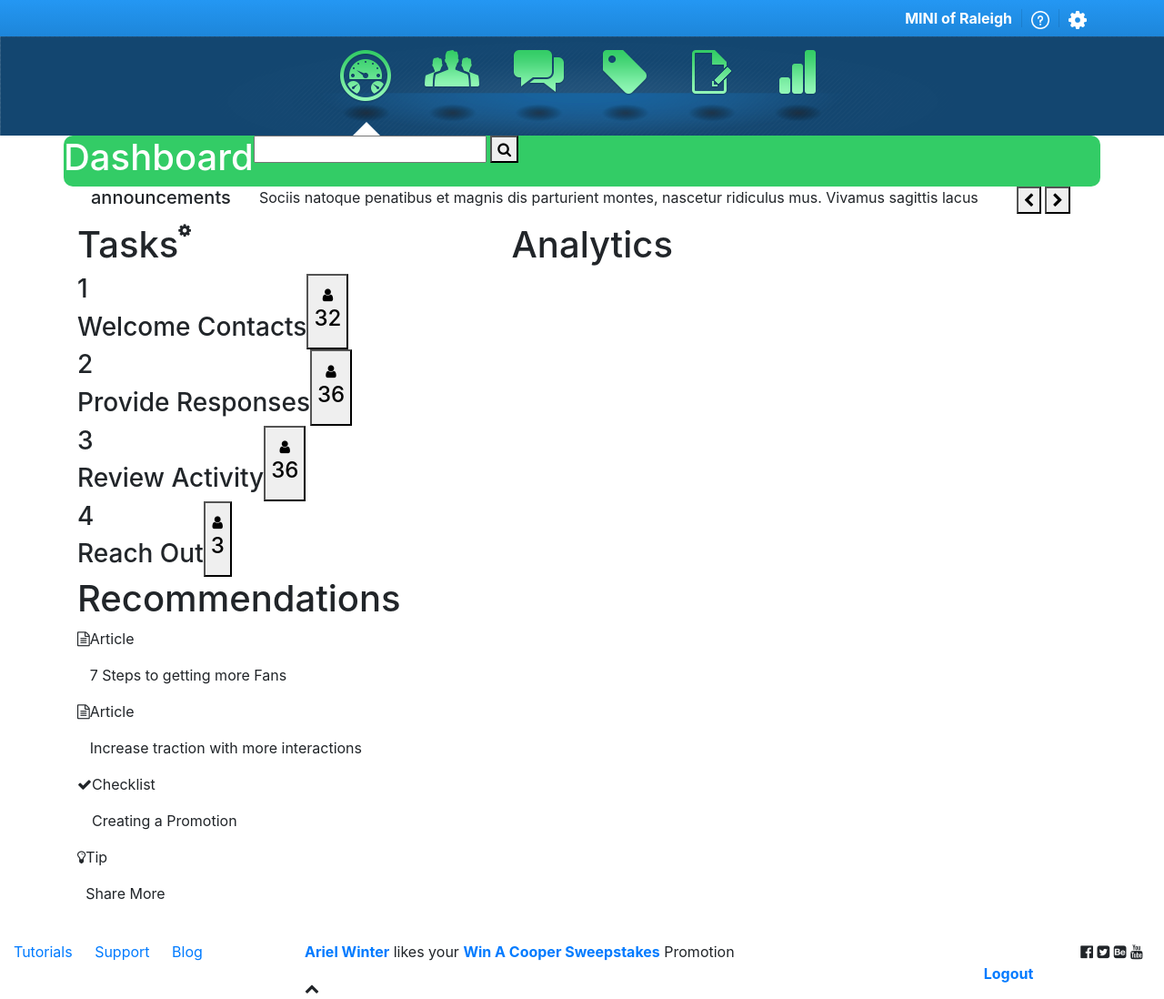
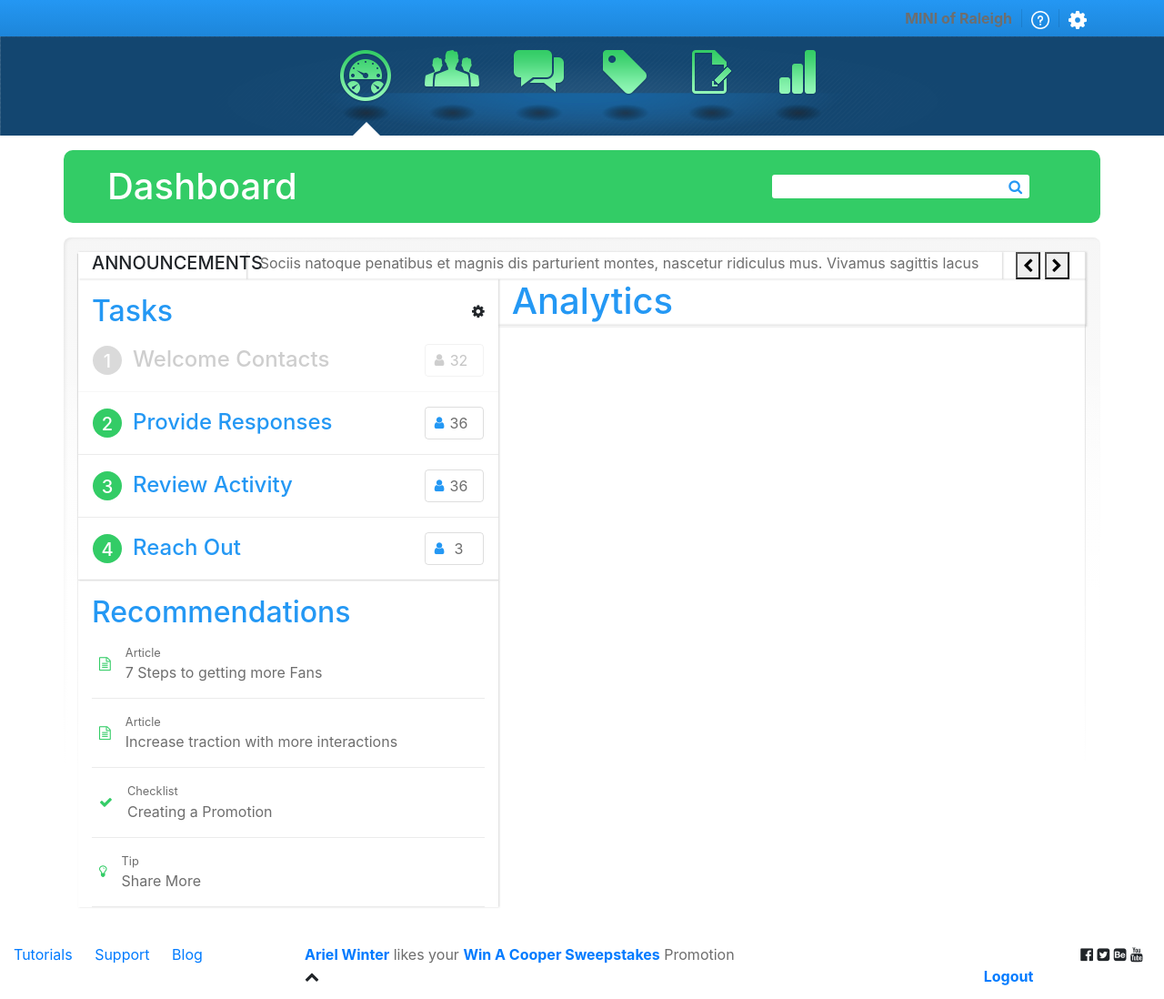
Before and after one commit to coemacfarlane/487-css-proj-1, a plain HTML site: page index.html in a window 1280 px wide. Shown: the whole page at 91% size. Drawn offline with nearby package versions, Linux system fonts and the light colour scheme.

Commit message:
tasks/recs

```diff
--- a/css/style.css
+++ b/css/style.css
@@ -4,10 +4,21 @@
 
 :root {
     --green: rgb(51,204,102);
-    --blue: rgb(36.152,244);
+    --blue: rgb(36,152,244);
     --dark-blue: rgb(18,69,112);
     --orange: rgb(255,155,19);
-    --grey: rgb(119,119,119);
+    --grey: rgb(110,110,110);
+}
+
+h1, h2, h3, h4, h5, p {
+    margin: 0;
+}
+p {
+    color: var(--grey);
+}
+a:hover {
+    text-decoration: none;
+    opacity: 0.8;
 }
 
 /* HEADER */
@@ -74,4 +85,111 @@ nav {
     background-color: var(--green);
     color: white;
     border-radius: 10px;
+    margin-top: 1em;
 }
+
+#search-bar input{
+    border: none;
+    border-radius: 3px 0px 0px 3px;
+}
+#search-bar input:focus{
+    outline: 0;
+}
+#search-bar button {
+    border: none;
+    cursor: pointer;
+    color: var(--blue);
+    padding: 1px 8px;
+    margin: 0;
+    background-color: white;
+    border-radius: 0px 3px 3px 0px;
+}
+
+/*
+CONTENT
+ */
+.dashboard {
+    margin-top: 1em;
+    background-image: linear-gradient(360deg, rgba(255,255,255,0) 50%, rgba(246,246,246,1) 100%);
+    border-radius: 8px;
+    box-shadow: inset 2px 1px 3px rgba(110,110,110, 0.1), -2px -1px 0px rgba(119,119,119, 0);
+    position: relative;
+}
+.fade-overlay {
+    position: absolute;
+    top: 0; left: 0;
+    height: 100%; width: 100%;
+    background-image: linear-gradient(180deg, rgba(255,255,255, 0) 15%, rgba(255,255,255, 1) 75%);
+}
+
+.content {
+    background-color: white;
+    box-shadow: -1px 2px 1px rgba(190,190,190,0.5),
+    -1px -2px 1px rgba(190,190,190,0.5) inset;
+    z-index: 99;
+}
+.content h1, h2, h3, h4 {
+    color: var(--blue);
+}
+
+.col-border {
+    box-shadow: 1px 0 2px rgba(119,119,119, 0.3);
+}
+
+.bottom-border {
+    border-bottom: solid 1px rgba(190,190,190,0.3);
+}
+
+/* tasks */
+.task {
+    color: var(--blue);
+}
+
+.task.complete {
+    filter: grayscale(100%);
+    opacity: 0.4;
+}
+
+.task .btn.btn-outline-secondary {
+    display: flex;
+     flex-flow: row nowrap;
+    max-height: 2.5em;
+    border-color: rgba(190,190,190,0.5);
+    color: var(--blue);
+    padding: 5px 10px;
+    min-width: 65px;
+}
+.task .btn.btn-outline-secondary i {
+    font-size-adjust: 0.8;
+}
+.task .btn.btn-outline-secondary p {
+    width: 100%;
+}
+.task .btn.btn-outline-secondary:hover {
+    background-color: rgba(190,190,190,0.5);
+}
+
+.task-num {
+    background-color: var(--green);
+    margin: auto;
+    text-align: center;
+    height: 2em; width: 2em;
+    padding: 5px;
+    border-radius: 50%;
+    color: white;
+}
+
+.task h4 {
+    padding: 0 0.5em;
+}
+
+/* recommendations */
+.rec i {
+    color: var(--green);
+    font-size-adjust: 0.8;
+    padding: 8px 1em 8px 0.5em;
+}
+
+.rec-type {
+    font-size: 0.8em;
+}
--- a/index.html
+++ b/index.html
@@ -31,28 +31,28 @@
             <div class="container h-100 nav-items d-flex flex-row justify-content-center ">
                 <div class="h-100 w-100 row d-flex flex-row justify-content-center flex-nowrap">
                     <div class="nav-icon active">
-                        <img class="" src="imgs/icon-dash.png" alt="">
+                        <a href="#"><img class="" src="imgs/icon-dash.png" alt=""></a>
                         <img class="" src="imgs/shadow-02.png" alt="">
                         <div id="indicator"></div>
                     </div>
                     <div class="nav-icon">
-                        <img src="imgs/icon-customer.png" alt="">
+                        <a href="#"><img src="imgs/icon-customer.png" alt=""></a>
                         <img class="" src="imgs/shadow-02.png" alt="">
                     </div>
                     <div class="nav-icon">
-                        <img src="imgs/icon-message.png" alt="">
+                        <a href="#"><img src="imgs/icon-message.png" alt=""></a>
                         <img class="" src="imgs/shadow-02.png" alt="">
                     </div>
                     <div class="nav-icon">
-                        <img src="imgs/icon-promote.png" alt="">
+                        <a href="#"><img src="imgs/icon-promote.png" alt=""></a>
                         <img class="" src="imgs/shadow-02.png" alt="">
                     </div>
                     <div class="nav-icon">
-                        <img src="imgs/icon-page.png" alt="">
+                        <a href="#"><img src="imgs/icon-page.png" alt=""></a>
                         <img class="" src="imgs/shadow-02.png" alt="">
                     </div>
                     <div class="nav-icon">
-                        <img src="imgs/icon-analytics.png" alt="">
+                        <a href="#"><img src="imgs/icon-analytics.png" alt=""></a>
                         <img class="" src="imgs/shadow-02.png" alt="">
                     </div>
                 </div>
@@ -63,105 +63,113 @@
     </header>
 
     <section class="container dashboard-bar">
-        <div class="row">
-            <h1>Dashboard</h1>
+        <div class=" px-5 py-3 row w-100 d-flex flex-row justify-content-between align-items-center">
+            <h1 class="m-0">Dashboard</h1>
             <form id="search-bar" action="search">
-                <input type="text" name="search">
-                <button><i class="fa fa-search"></i></button>
+                <input type="text" name="search"><button type="submit"><i class="fa fa-search"></i></button>
             </form>
         </div>
     </section>
 
-    <section class="container dashboard">
-        <div class="container content">
-            <div class="row">
-                <div class="col-sm-2">
-                    <h5>announcements</h5>
+    <section class="container dashboard p-3">
+        <div class="fade-overlay"></div>
+        <div class="container content p-0">
+            <div class="row m-0">
+                <div class="col-sm-2 col-border">
+                    <h5>ANNOUNCEMENTS</h5>
                 </div>
-                <div class="col-sm-9">
+                <div class="col-sm-9 col-border">
                     <p>Sociis natoque penatibus et magnis dis parturient montes, nascetur ridiculus mus. Vivamus sagittis lacus</p>
                 </div>
-                <div class="col-sm-1">
+                <div class="col-sm-1 col-border">
                     <button><i class="fa fa-chevron-left"></i></button>
                     <button><i class="fa fa-chevron-right"></i></button>
                 </div>
             </div>
-            <div class="row">
+            <div class="row m-0">
                 <div class="col-md-5">
                     <div class="row">
-                        <div class="col-md-12">
-                            <div class="row">
-                                <h1>Tasks</h1>
+                        <div class="col-md-12 col-border pt-3">
+                            <div class="d-flex flex-row justify-content-between align-items-center">
+                                <h2>Tasks</h2>
                                 <i class="fa fa-gear"></i>
                             </div>
-                            <div class="row task">
-                                <div class="task-name complete">
-                                    <div class="task-num"><h3>1</h3></div>
-                                    <h3>Welcome Contacts</h3>
+                            <div class="row task d-flex flex-row justify-content-between flex-nowrap p-3 bottom-border complete">
+                                <div class="task-name complete d-flex flex-row align-items-center">
+                                    <div class="task-num"><h5>1</h5></div>
+                                    <a href="#"><h4>Welcome Contacts</h4></a>
                                 </div>
-                                <button><i class="fa fa-user"></i> <h4>32</h4></button>
+                                <button type="button" class="btn btn-outline-secondary d-flex flex-row align-items-center" ><i class="fa fa-user"></i> <p class="px-1 m-0">32</p></button>
                             </div>
-                            <div class="row task">
-                                <div class="task-name">
-                                    <div class="task-num"><h3>2</h3></div>
-                                    <h3>Provide Responses</h3>
+                            <div class="row task d-flex flex-row justify-content-between flex-nowrap p-3 bottom-border">
+                                <div class="task-name complete d-flex flex-row align-items-center">
+                                    <div class="task-num"><h5>2</h5></div>
+                                    <a href="#"><h4>Provide Responses</h4></a>
                                 </div>
-                                <button><i class="fa fa-user"></i> <h4>36</h4></button>
+                                <button type="button" class="btn btn-outline-secondary d-flex flex-row align-items-center" ><i class="fa fa-user"></i> <p class="px-1 m-0">36</p></button>
                             </div>
-                            <div class="row task">
-                                <div class="task-name">
-                                    <div class="task-num"><h3>3</h3></div>
-                                    <h3>Review Activity</h3>
+                            <div class="row task d-flex flex-row justify-content-between flex-nowrap p-3 bottom-border">
+                                <div class="task-name complete d-flex flex-row align-items-center">
+                                    <div class="task-num"><h5>3</h5></div>
+                                    <a href="#"><h4>Review Activity</h4></a>
                                 </div>
-                                <button><i class="fa fa-user"></i> <h4>36</h4></button>
+                                <button type="button" class="btn btn-outline-secondary d-flex flex-row align-items-center" ><i class="fa fa-user"></i> <p class="px-1 m-0">36</p></button>
                             </div>
-                            <div class="row task">
-                                <div class="task-name">
-                                    <div class="task-num"><h3>4</h3></div>
-                                    <h3>Reach Out</h3>
+                            <div class="row task d-flex flex-row justify-content-between flex-nowrap p-3 bottom-border">
+                                <div class="task-name complete d-flex flex-row align-items-center">
+                                    <div class="task-num"><h5>4</h5></div>
+                                    <a href="#"><h4>Reach Out</h4></a>
                                 </div>
-                                <button><i class="fa fa-user"></i> <h4>3</h4></button>
+                                <button type="button" class="btn btn-outline-secondary d-flex flex-row align-items-center" ><i class="fa fa-user"></i> <p class="px-1 m-0">3</p></button>
                             </div>
                         </div>
                     </div>
                     <div class="row">
-                        <div class="col-md-12">
-                            <div class="row">
-                                <h1>Recommendations</h1>
+                        <div class="col-md-12 col-border pt-3">
+                            <div class="d-flex flex-row justify-content-between align-items-center">
+                                <h2>Recommendations</h2>
                             </div>
-                            <div class="row">
+                            <div class="rec d-flex flex-row justify-content-between flex-nowrap py-3 bottom-border complete">
+                                <div class="d-flex flex-row align-items-center">
                                     <div><i class="fa fa-file-text-o"></i></div>
-                                <div>
+                                    <a href="#">
                                         <p class="rec-type">Article</p>
                                         <p>7 Steps to getting more Fans</p>
+                                    </a>
                                 </div>
                             </div>
-                            <div class="row">
+                            <div class="rec d-flex flex-row justify-content-between flex-nowrap py-3 bottom-border complete">
+                                <div class="d-flex flex-row align-items-center">
                                     <div><i class="fa fa-file-text-o"></i></div>
-                                <div>
+                                    <a href="#">
                                         <p class="rec-type">Article</p>
                                         <p>Increase traction with more interactions</p>
+                                    </a>
                                 </div>
                             </div>
-                            <div class="row">
+                            <div class="rec d-flex flex-row justify-content-between flex-nowrap py-3 bottom-border complete">
+                                <div class="d-flex flex-row align-items-center">
                                     <div><i class="fa fa-check"></i></div>
-                                <div>
+                                    <a href="#">
                                         <p class="rec-type">Checklist</p>
                                         <p>Creating a Promotion</p>
+                                    </a>
                                 </div>
                             </div>
-                            <div class="row">
+                            <div class="rec d-flex flex-row justify-content-between flex-nowrap py-3 bottom-border complete">
+                                <div class="d-flex flex-row align-items-center">
                                     <div><i class="fa fa-lightbulb-o"></i></div>
-                                <div>
+                                    <a href="#">
                                         <p class="rec-type">Tip</p>
                                         <p>Share More</p>
+                                    </a>
                                 </div>
                             </div>
                         </div>
                     </div>
                 </div>
                 <div class="col-md-7">
-                    <div class="row">
+                    <div class="row col-border">
                         <div class="col-md-12">
                             <h1>Analytics</h1>
                         </div>
@@ -169,16 +177,16 @@
                         <div class="col-sm-3"></div>
                         <div class="col-md-12"></div>
                     </div>
-                    <div class="row">
+                    <div class="row col-border">
                         <div class="col-sm-6"></div>
                         <div class="col-sm-6"></div>
                     </div>
-                    <div class="row">
+                    <div class="row col-border">
                         <div class="col-md-12"></div>
                     </div>
                 </div>
             </div>
-            <div class="row">
+            <div class="row m-0">
                 <div class="col-md-4">
                     <div>
                         <img src="" alt="">
```
Lines whose indentation alone changed are shown as unchanged.
